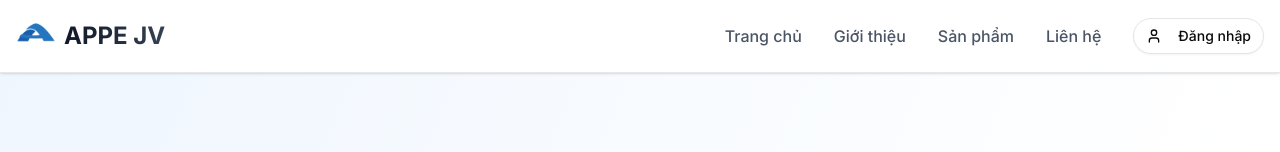
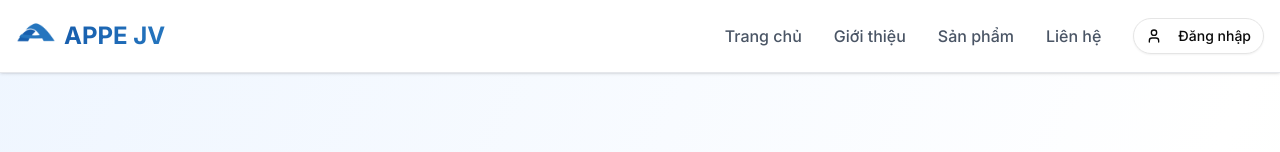
Before and after one commit to thanhtrang16490/appejvtest, a Next.js app: page / in a window 1280 px wide. Shown: the top 152 px of the page. Built offline with nearby package versions, Linux system fonts and the light colour scheme; no server answers.

Commit message:
Change APPE JV text color to match logo gradient

```diff
--- a/components/layout/PublicHeader.tsx
+++ b/components/layout/PublicHeader.tsx
@@ -30,7 +30,7 @@ export function PublicHeader() {
             alt="APPE JV Logo"
             className="w-10 h-10 object-contain group-hover:scale-105 transition-transform"
           />
-          <span className="text-2xl font-bold bg-gradient-to-r from-gray-900 to-gray-700 bg-clip-text text-transparent">
+          <span className="text-2xl font-bold bg-gradient-to-r from-[#175ead] to-[#2575be] bg-clip-text text-transparent">
             APPE JV
           </span>
         </Link>
```
